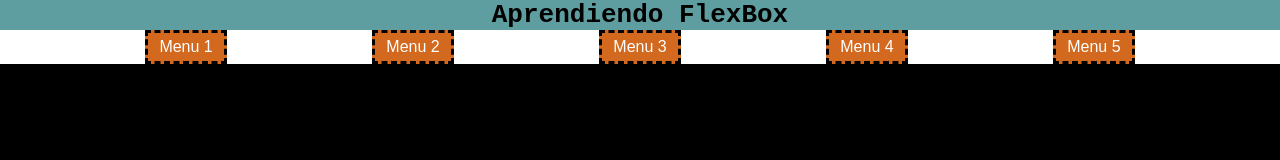
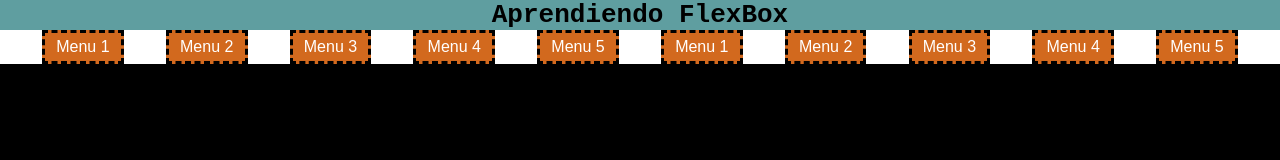
Before and after one commit to pabloacisera/Aprendiendo-Flexbox, a plain HTML site: page index.html in a window 1280 px wide. Drawn offline with Linux system fonts and the light colour scheme.

Commit message:
new_update

```diff
--- a/index.html
+++ b/index.html
@@ -18,6 +18,11 @@
         <li class="practica-1"><a class="practica_1" href="#">Menu 3</a></li>
         <li class="practica-1"><a class="practica_1" href="#">Menu 4</a></li>
         <li class="practica-1"><a class="practica_1" href="#">Menu 5</a></li>
+        <li class="practica-1"><a class="practica_1" href="#">Menu 1</a></li>
+        <li class="practica-1"><a class="practica_1" href="#">Menu 2</a></li>
+        <li class="practica-1"><a class="practica_1" href="#">Menu 3</a></li>
+        <li class="practica-1"><a class="practica_1" href="#">Menu 4</a></li>
+        <li class="practica-1"><a class="practica_1" href="#">Menu 5</a></li>
     </ul>
 
 </body>
```
Also changed, not shown: image-12.png (added), 1 other file.
